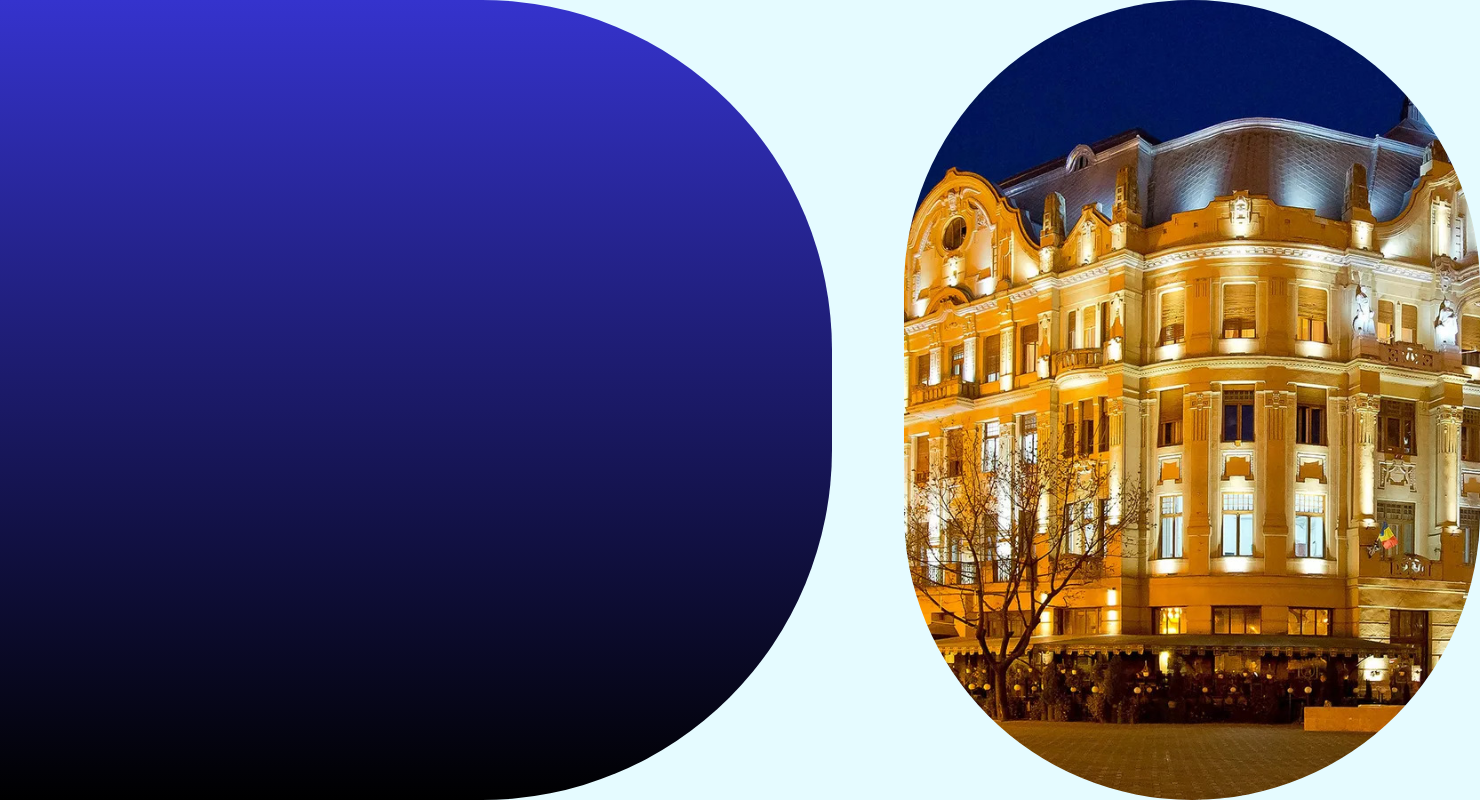
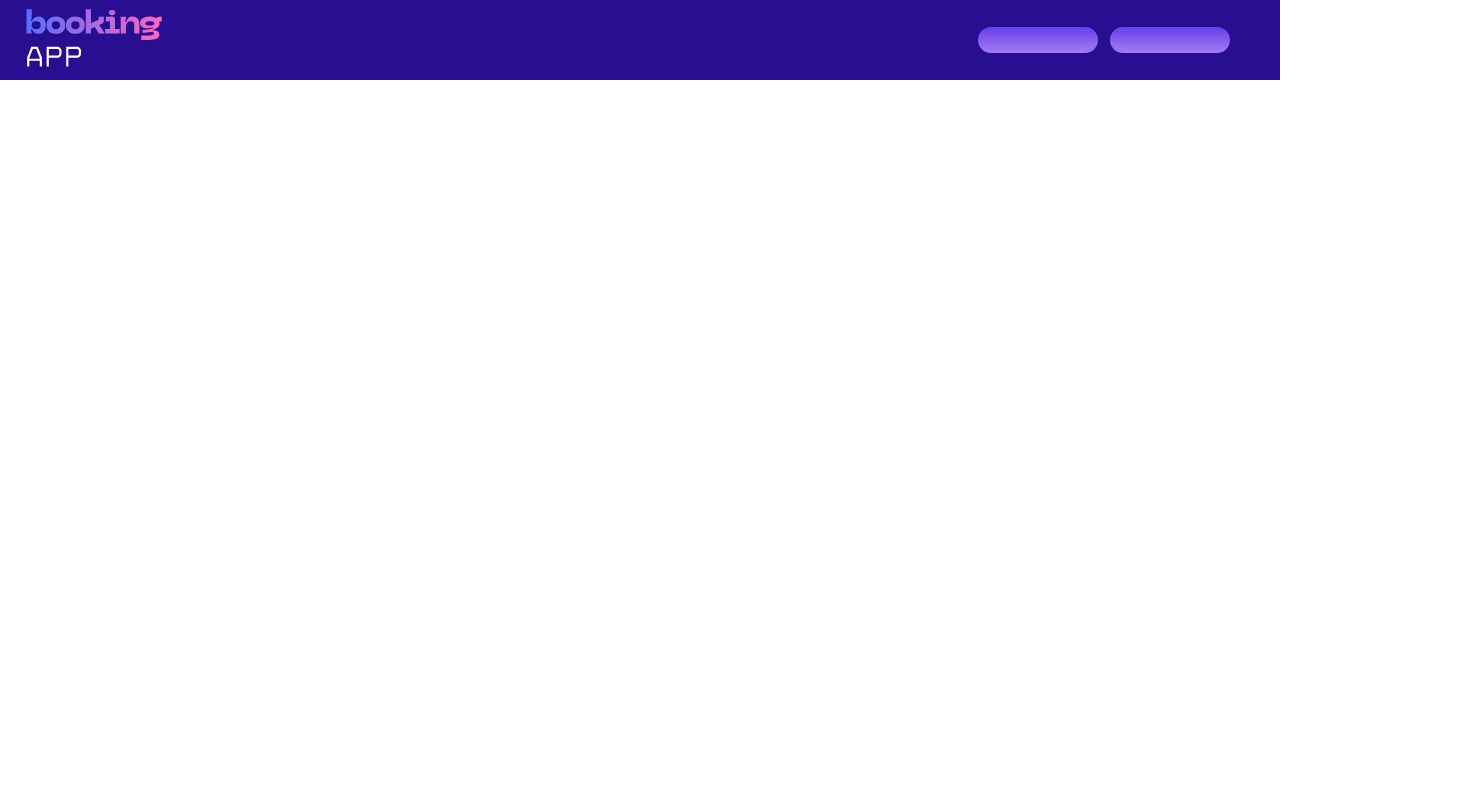
Before and after one commit to dcirjaliu/bachelor-thesis-booking-app, a React (Vite) app in the folder booking-app/frontend/: page / in a window 1280 px wide. Shown: the whole page, 1480 px wide, since content can reach past the window. Built offline with nearby package versions, Linux system fonts and the light colour scheme.

Commit message:
feat(component):implement header

```diff
--- a/booking-app/frontend/src/components/AccentShape/AccentShape.module.scss
+++ b/booking-app/frontend/src/components/AccentShape/AccentShape.module.scss
@@ -2,7 +2,9 @@
 
 .shape {
   height: v.$height;
-  width: 65%;
+  flex: 1;
   background: v.$accent-shape-color;
-  border-radius: 0 350px 350px 0;
+  border-radius: 0 50% 50% 0;
+  z-index: 2;
+  display: flex;
 }
--- /dev/null
+++ b/booking-app/frontend/src/components/Button/Button.jsx
@@ -0,0 +1,7 @@
+import styles from "./Button.module.scss";
+
+function Button() {
+  return <button class={styles.btn}></button>;
+}
+
+export default Button;
--- /dev/null
+++ b/booking-app/frontend/src/components/Button/Button.module.scss
@@ -0,0 +1,29 @@
+.btn {
+  border: none;
+  padding: 0.8em 2em;
+  min-width: 120px;
+  border-radius: 3em;
+  display: flex;
+  justify-content: center;
+  align-items: center;
+  gap: 12px;
+  cursor: pointer;
+  transition: all 450ms ease-in-out;
+  white-space: nowrap;
+  font-size: 1rem;
+  background: linear-gradient(0deg, #a47cf3, #683fea);
+}
+
+.sparkle {
+  fill: #aaaaaa;
+  transition: all 800ms ease;
+}
+
+.btn:hover {
+  transform: translateY(-2px);
+}
+
+.btn:hover .sparkle {
+  fill: white;
+  transform: scale(1.2);
+}
--- /dev/null
+++ b/booking-app/frontend/src/components/Header/Header.jsx
@@ -0,0 +1,22 @@
+import React from "react";
+import styles from "./Header.module.scss";
+import logo from "../../assets/images/logo.svg";
+import Button from "../Button/Button";
+
+function Header() {
+  return (
+    <header className={styles.mainheader}>
+      <div className={styles.logoWrapper}>
+        <img className={styles.logo} src={logo} alt="Logo" />
+      </div>
+      <div className={styles.btnsContainer}>
+        <Button>
+          <text>Intra in contul de student</text>
+        </Button>
+        <Button>Contact</Button>
+      </div>
+    </header>
+  );
+}
+
+export default Header;
--- /dev/null
+++ b/booking-app/frontend/src/components/Header/Header.module.scss
@@ -0,0 +1,60 @@
+@use "../../global_styles/variables" as v;
+
+.mainheader {
+  display: flex;
+  justify-content: space-between;
+  align-items: center;
+  background: v.$main-color1;
+  max-height: 10%;
+  padding-right: 50px;
+}
+
+.logoWrapper {
+  display: flex;
+  align-items: center;
+  flex-shrink: 0;
+}
+
+.logo {
+  height: 200px;
+  width: auto;
+  transition: height 0.3s ease;
+}
+
+.btnsContainer {
+  display: flex;
+  justify-content: center;
+  flex-direction: row;
+  align-items: center;
+  gap: 12px;
+  flex-wrap: wrap;
+  overflow: visible;
+  max-width: 50%;
+}
+
+.btnsContainer .text {
+  font-weight: 600;
+  color: #aaaaaa;
+  font-size: medium;
+}
+
+@media (max-width: 768px) {
+  .logo {
+    max-height: 200px;
+  }
+
+  .btnsContainer {
+    align-items: flex-end;
+    gap: 8px;
+  }
+}
+
+@media (max-width: 480px) {
+  .logo {
+    height: 150px;
+  }
+
+  .mainheader {
+    padding: 10px 3%;
+  }
+}
--- a/booking-app/frontend/src/components/HeroImage/HeroImage.module.scss
+++ b/booking-app/frontend/src/components/HeroImage/HeroImage.module.scss
@@ -2,12 +2,12 @@
 
 .shape {
   height: v.$height;
-  width: 45%;
-  border-radius: 350px 350px 350px 350px;
+  flex: 1;
+  border-radius: 50%;
   background-color: black;
-  overflow: hidden;
-  position: absolute;
-  right: -200px;
+  display: flex;
+  z-index: 1;
+  position: relative;
 }
 
 .shape img {
--- a/booking-app/frontend/src/global_styles/_variables.scss
+++ b/booking-app/frontend/src/global_styles/_variables.scss
@@ -4,6 +4,8 @@ $bg-color: #e5fbff;
 //pages height and width
 $height: 100vh;
 $width: 100vw;
+
+$main-color1: #280f91;
 
 //accent shape colors
 $accent-shape-color-gr-1: black;
--- a/booking-app/frontend/src/main.scss
+++ b/booking-app/frontend/src/main.scss
@@ -5,6 +5,6 @@
   margin: 0;
   padding: 0;
   box-sizing: border-box;
-  background-color: v.$bg-color;
+  //background-color: v.$bg-color;
   overflow: hidden;
 }
--- a/booking-app/frontend/src/pages/Index/Index.jsx
+++ b/booking-app/frontend/src/pages/Index/Index.jsx
@@ -1,15 +1,13 @@
 import styles from "./Index.module.scss";
 import AccentShape from "../../components/AccentShape/AccentShape";
 import HeroImage from "../../components/HeroImage/HeroImage";
+import Header from "../../components/Header/Header";
 
 function Index() {
   return (
     <div className={styles.snapContainer}>
       <section className={styles.page} id="page1">
-        <div className={styles.page1}>
-          <AccentShape />
-          <HeroImage />
-        </div>
+        <Header />
       </section>
       <section className={styles.page} id="page2">
         Page 2
--- a/booking-app/frontend/src/pages/Index/Index.module.scss
+++ b/booking-app/frontend/src/pages/Index/Index.module.scss
@@ -17,8 +17,4 @@
 
 .page1 {
   display: flex;
-  flex-wrap: nowrap;
-  justify-content: flex-start;
-  flex-direction: row;
-  gap: 10px;
 }
```
Also changed, not shown: booking-app/frontend/src/assets/images/logo.svg (added).
